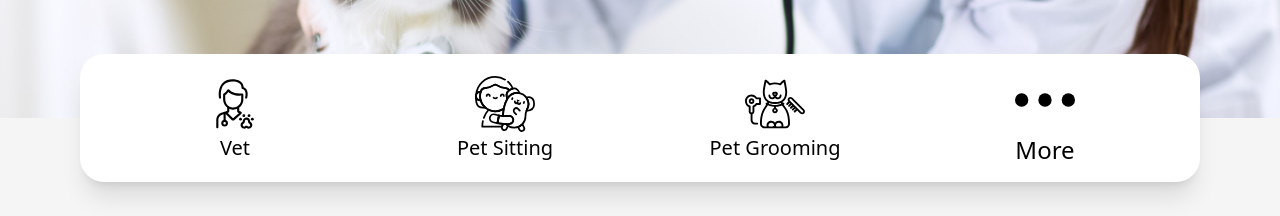
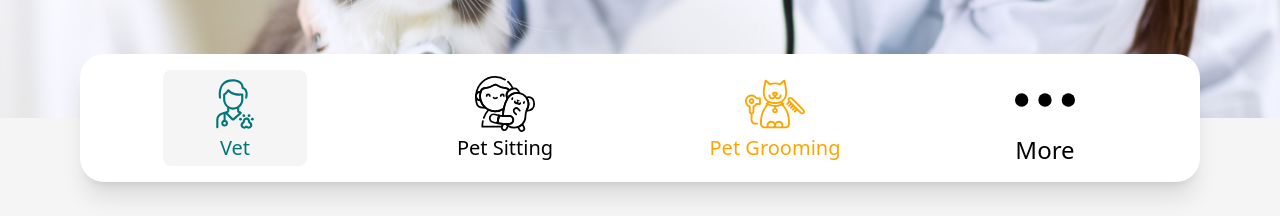
Before and after one commit to AhmedZahran15/Pety---Pet-Care, a React (Vite) app: page /services in a window 1280 px wide. Shown: the part 329-545 px from the top of the page. Built offline with nearby package versions, Linux system fonts and the light colour scheme; no server answers.

Commit message:
Update FeaturesBar component

```diff
--- a/src/Pages/Services/index.jsx
+++ b/src/Pages/Services/index.jsx
@@ -54,7 +54,7 @@ function Services() {
 
   return (
     <div className=" flex flex-col bg-neutral-100">
-      <FeaturesBar imgSrc="/images/services.png" />
+      <FeaturesBar imgSrc="/images/services.png" filterParams={filterParams} />
       <div className="relative my-20 flex w-full flex-col items-center justify-around gap-y-16 lg:flex-row lg:items-start">
         <Filters
           setData={setData}
--- a/src/assets/PetGroomingSvg.jsx
+++ b/src/assets/PetGroomingSvg.jsx
@@ -1,11 +1,7 @@
-import PropTypes from "prop-types";
-PetGroomingSvg.propTypes = {
-  color: PropTypes.string,
-};
-function PetGroomingSvg({ hover }) {
+function PetGroomingSvg() {
   return (
     <svg
-      className={`${hover ? "fill-secondary" : ""}`}
+      className="fill-secondary"
       enableBackground="new 0 0 64 64"
       height="60"
       viewBox="0 0 64 64"
--- a/src/assets/PetSittingSvg.jsx
+++ b/src/assets/PetSittingSvg.jsx
@@ -1,9 +1,5 @@
-import PropTypes from "prop-types";
-PetSittingSvg.propTypes = {
-  color: PropTypes.string,
-};
-function PetSittingSvg({ hover }) {
-  const color = hover ? "#FFA500" : "#000000";
+function PetSittingSvg() {
+  const color = "#000000";
   return (
     <svg
       xmlns="http://www.w3.org/2000/svg"
--- a/src/assets/VetSvg.jsx
+++ b/src/assets/VetSvg.jsx
@@ -1,7 +1,7 @@
-function VetSvg({ hover }) {
+function VetSvg() {
   return (
     <svg
-      className={` ${hover ? "fill-secondary" : ""}`}
+      className="fill-primary"
       enableBackground="new 0 0 56 56"
       height="60"
       viewBox="0 0 56 56"
--- a/src/components/FeaturesBar.jsx
+++ b/src/components/FeaturesBar.jsx
@@ -1,65 +1,36 @@
-import { Link, useParams } from "react-router-dom";
+import { Link } from "react-router-dom";
 import PetSittingSvg from "../assets/PetSittingSvg.jsx";
 import VetSvg from "../assets/VetSvg.jsx";
 import PetGroomingSvg from "../assets/PetGroomingSvg.jsx";
 import PropTypes from "prop-types";
-import { useState } from "react";
-const FeaturesBar = ({ imgSrc }) => {
-  const { role } = useParams();
-  const [petSittingHover, setPetSittingHover] = useState(role === "petSitter");
-  const [petGroomingHover, setPetGroomingHover] = useState(
-    role === "petGroomer",
-  );
-  const [vetHover, setVetHover] = useState(role === "vet");
-  const [moreHover, setMoreHover] = useState(false);
+const FeaturesBar = ({ imgSrc, filterParams }) => {
+  const role = filterParams ? filterParams.get("role") : "";
   return (
     <>
       <img src={imgSrc} alt="Header image" className="w-full  bg-contain" />
-      <div className="mx-20 -mt-16 grid grid-cols-2 items-center rounded-3xl bg-white px-5 py-4  shadow-xl  md:grid-cols-4">
+      <div className="mx-20 -mt-16 grid grid-cols-2 items-center rounded-3xl bg-white px-5 py-4 shadow-xl   md:grid-cols-4">
         <Link
           to="/services?role=vet"
-          onMouseEnter={() => setVetHover(true)}
-          onMouseLeave={() => (role != "vet" ? setVetHover(false) : null)}
-          className={`mx-auto flex h-24 w-36 flex-col items-center justify-center rounded-lg px-12 ${vetHover ? "bg-gray-100" : ""}  `}
+          className={`mx-auto flex h-24 w-36 flex-col items-center justify-center rounded-lg px-12 hover:bg-neutral-100 ${role === "vet" ? "bg-neutral-100" : ""}`}
         >
-          <VetSvg hover={vetHover} />
-          <p
-            className={`text-center text-xl ${vetHover ? "text-secondary" : ""} `}
-          >
-            Vet
-          </p>
+          <VetSvg />
+          <p className={`text-center text-xl text-primary`}>Vet</p>
         </Link>
         <Link
           to="/services?role=petSitter"
-          onMouseEnter={() => setPetSittingHover(true)}
-          onMouseLeave={() => setPetSittingHover(false)}
-          className="mx-auto flex h-24 w-36 flex-col items-center justify-center rounded-lg hover:bg-gray-100"
+          className={`mx-auto flex h-24 w-36 flex-col items-center justify-center rounded-lg hover:bg-neutral-100 ${role === "petSitter" ? "bg-neutral-100" : ""}`}
         >
-          <PetSittingSvg hover={petSittingHover} />
-          <p
-            className={`text-center text-xl text-black ${petSittingHover ? "text-secondary" : ""}`}
-          >
-            Pet Sitting
-          </p>
+          <PetSittingSvg />
+          <p className={`text-center text-xl text-black`}>Pet Sitting</p>
         </Link>
         <Link
           to="/services?role=groomer"
-          onMouseEnter={() => setPetGroomingHover(true)}
-          onMouseLeave={() => setPetGroomingHover(false)}
-          className="mx-auto flex h-24 w-36 flex-col items-center justify-center rounded-lg hover:bg-gray-100"
+          className={`mx-auto flex h-24 w-36 flex-col items-center justify-center rounded-lg hover:bg-neutral-100 ${role === "groomer" ? "bg-neutral-100" : ""}`}
         >
-          <PetGroomingSvg hover={petGroomingHover} />
-          <p
-            className={`text-center text-xl ${petGroomingHover ? "text-secondary" : ""}`}
-          >
-            Pet Grooming
-          </p>
+          <PetGroomingSvg />
+          <p className={`text-center text-xl text-secondary`}>Pet Grooming</p>
         </Link>
-        <div
-          className="mx-auto flex h-24 w-36 cursor-pointer flex-col items-center justify-between rounded-lg  hover:bg-gray-100"
-          onMouseEnter={() => setMoreHover(true)}
-          onMouseLeave={() => setMoreHover(false)}
-        >
+        <div className="mx-auto flex h-24 w-36 cursor-pointer flex-col items-center justify-between rounded-lg  hover:bg-neutral-100">
           <svg
             width="60"
             height="60"
@@ -68,32 +39,12 @@ const FeaturesBar = ({ imgSrc }) => {
             xmlns="http://www.w3.org/2000/svg"
           >
             <g id="more">
-              <circle
-                id="Ellipse 11"
-                cx="6"
-                cy="6"
-                r="6"
-                fill={moreHover ? "#FFA500" : "black"}
-              />
-              <circle
-                id="Ellipse 12"
-                cx="27"
-                cy="6"
-                r="6"
-                fill={moreHover ? "#FFA500" : "black"}
-              />
-              <circle
-                id="Ellipse 13"
-                cx="48"
-                cy="6"
-                r="6"
-                fill={moreHover ? "#FFA500" : "black"}
-              />
+              <circle id="Ellipse 11" cx="6" cy="6" r="6" fill="black" />
+              <circle id="Ellipse 12" cx="27" cy="6" r="6" fill="black" />
+              <circle id="Ellipse 13" cx="48" cy="6" r="6" fill="black" />
             </g>
           </svg>
-          <p
-            className={`text-center text-2xl  text-black sm:text-center ${moreHover ? "text-secondary" : ""}`}
-          >
+          <p className={`text-center text-2xl  text-black sm:text-center`}>
             More
           </p>
         </div>
@@ -103,5 +54,6 @@ const FeaturesBar = ({ imgSrc }) => {
 };
 FeaturesBar.propTypes = {
   imgSrc: PropTypes.string.isRequired,
+  filterParams: PropTypes.object,
 };
 export default FeaturesBar;
```
